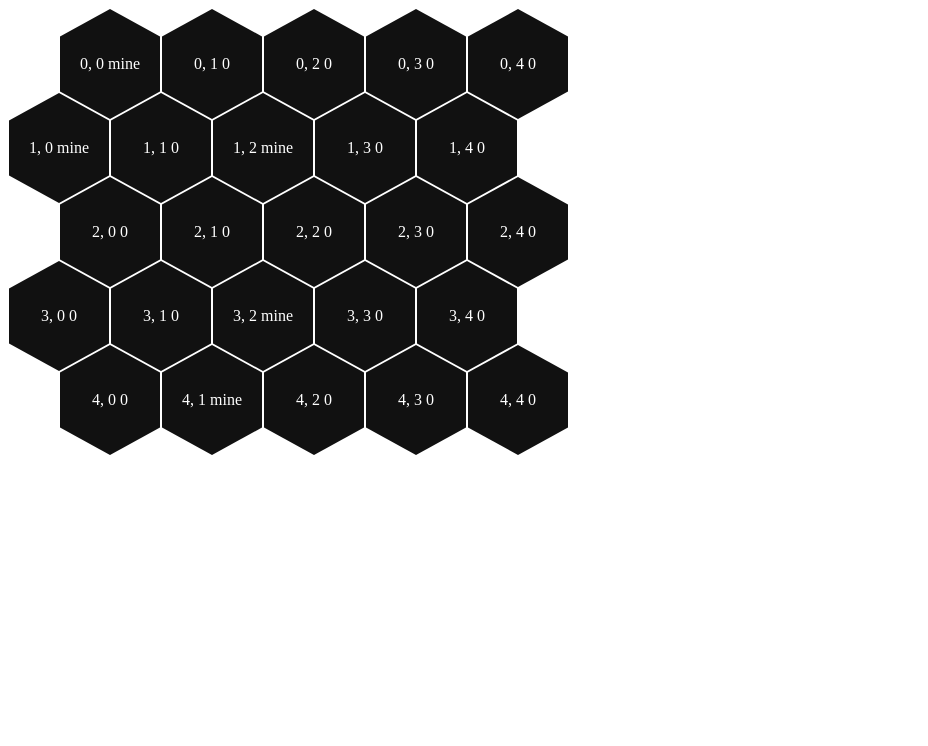
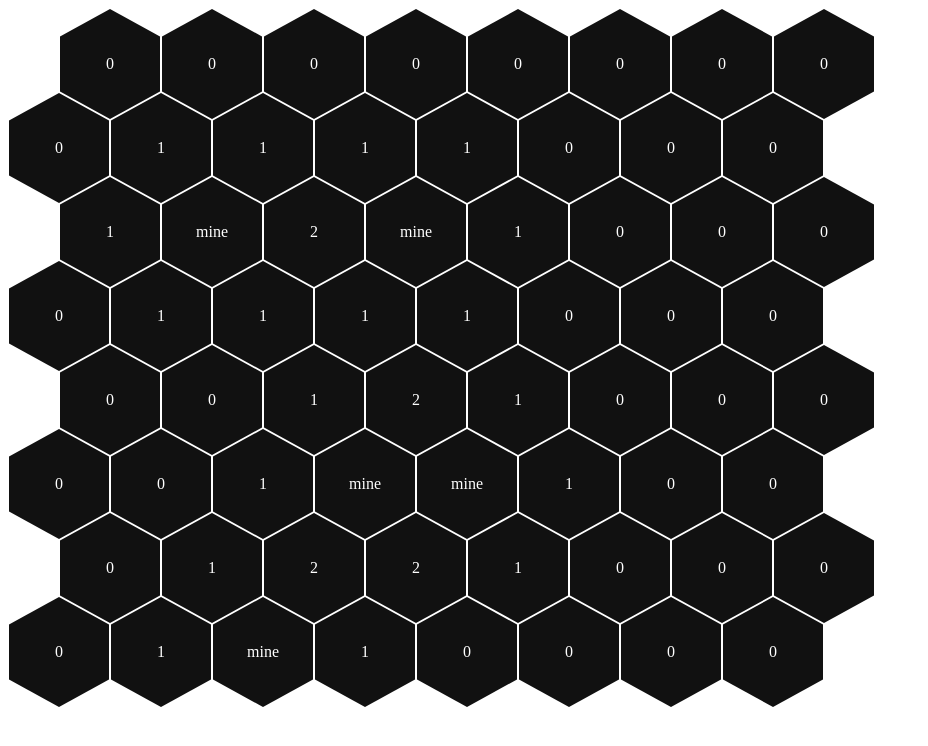
Before and after one commit to marcozeller/Hexagonal-Minesweeper, a SvelteKit app: page / in a window 1280 px wide. Shown: the top 746 px of the page, without its empty margins (0-928 px from the left). Built offline with nearby package versions, Linux system fonts and the light colour scheme.

Commit message:
implemented neighbor number mines counting

```diff
--- a/src/lib/HexagonCell.svelte
+++ b/src/lib/HexagonCell.svelte
@@ -6,7 +6,7 @@
 
 </script>
 
-<div class="hexagon">{x}, {y} {content}</div>
+<div class="hexagon">{content}</div>
 
 <style>
 	.hexagon {
--- a/src/routes/+page.svelte
+++ b/src/routes/+page.svelte
@@ -1,6 +1,6 @@
 <script>
-    import HexagonCell from '$lib/HexagonCell.svelte';
-	let size_field = 5;
+	import HexagonCell from '$lib/HexagonCell.svelte';
+	let size_field = 8;
 	let num_mines = 5;
 	let field = Array(size_field).fill(null);
 	for (let i = 0; i < size_field; i++) {
@@ -8,9 +8,9 @@
 	}
 
 	// fill field with placeholder objects
-	for (let i = 0; i < size_field; i++) {
-		for (let j = 0; j < size_field; j++) {
-			field[i][j] = { state: 'hidden', content: 0 };
+	for (let x = 0; x < size_field; x++) {
+		for (let y = 0; y < size_field; y++) {
+			field[x][y] = { state: 'hidden', content: 0 };
 		}
 	}
 	for (let i = 0; i < num_mines; i++) {
@@ -24,13 +24,65 @@
 		}
 		field[x][y] = { state: 'hidden', content: 'mine' };
 	}
+	// fill in numbers for none-mine cells
+	for (let x = 0; x < size_field; x++) {
+		for (let y = 0; y < size_field; y++) {
+			if (field[x][y].content === 'mine') {
+				continue;
+			}
+			// check cell to the left for mine
+			if (y > 0 && field[x][y - 1].content === 'mine') {
+				field[x][y].content++;
+			}
+			// check cell to the right for mine
+			if (y < size_field - 1 && field[x][y + 1].content === 'mine') {
+				field[x][y].content++;
+			}
+			// neighbors above and below differ for even and odd rows
+			if (x % 2 == 0) {
+				// for even rows, check cell above-left for mine
+				if (x > 0 && field[x - 1][y].content === 'mine') {
+					field[x][y].content++;
+				}
+				// for even rows, check cell above-right for mine
+				if (x > 0 && y < size_field - 1 && field[x - 1][y + 1].content === 'mine') {
+					field[x][y].content++;
+				}
+				// for even rows, check cell below-left for mine
+				if (x < size_field - 1 && field[x + 1][y].content === 'mine') {
+					field[x][y].content++;
+				}
+				// for even rows, check cell below-right for mine
+				if (x < size_field - 1 && y < size_field - 1 && field[x + 1][y + 1].content === 'mine') {
+					field[x][y].content++;
+				}
+			} else if (x % 2 == 1) {
+				// for odd rows, check cell above-left for mine
+				if (x > 0 && y > 0 && field[x - 1][y - 1].content === 'mine') {
+					field[x][y].content++;
+				}
+				// for odd rows, check cell above-right for mine
+				if (x > 0 && field[x - 1][y].content === 'mine') {
+					field[x][y].content++;
+				}
+				// for odd rows, check cell below-left for mine
+				if (x < size_field - 1 && y > 0 && field[x + 1][y-1].content === 'mine') {
+					field[x][y].content++;
+				}
+				// for odd rows, check cell below-right for mine
+				if (x < size_field - 1 && field[x + 1][y].content === 'mine') {
+					field[x][y].content++;
+				}
+			}
+		}
+	}
 </script>
 
 <div class="field">
 	{#each field as row, x}
 		<div class="row">
 			{#each row as cell, y}
-                <HexagonCell content={cell.content} x={x} y={y} bind:state={cell.state}/>
+				<HexagonCell content={cell.content} {x} {y} bind:state={cell.state} />
 			{/each}
 		</div>
 	{/each}
```
